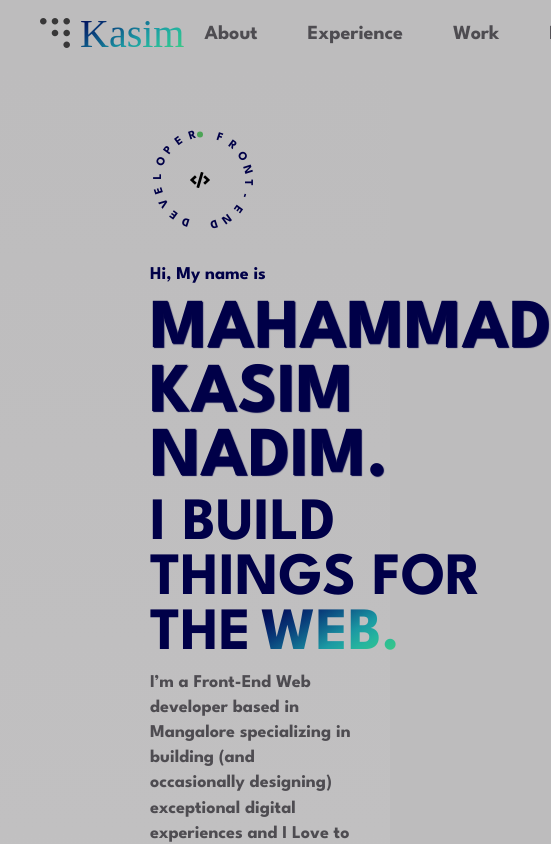
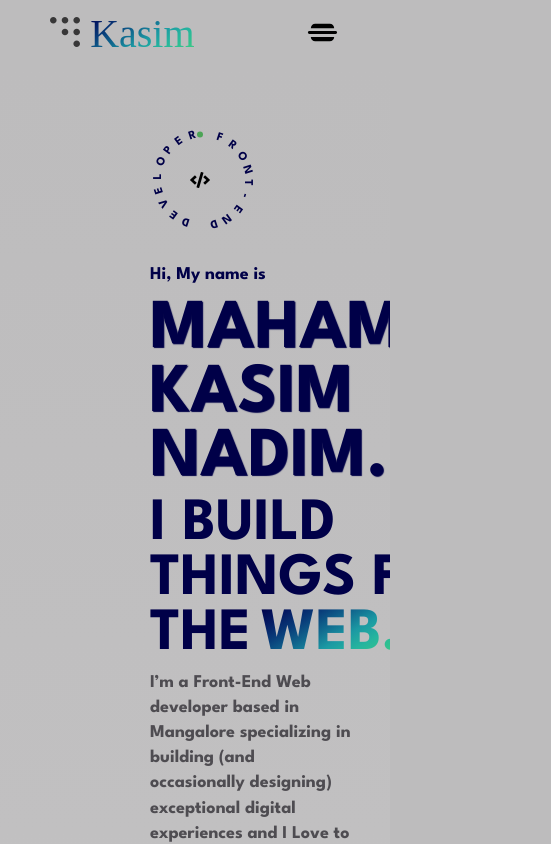
Before and after one commit to kasimnadim6/portfolio, a Next.js app: page / in a window 390 px wide. Shown: the top 844 px of the page, 551 px wide, since content can reach past the window. Built offline with nearby package versions, Linux system fonts and the light colour scheme; a web font is replaced by a local one.

Commit message:
header responsiveness

```diff
--- a/components/Header/Header.module.scss
+++ b/components/Header/Header.module.scss
@@ -1,3 +1,6 @@
+@import 'bootstrap/scss/_functions';
+@import 'bootstrap/scss/_variables';
+@import 'bootstrap/scss/mixins/_breakpoints';
 .header {
   position: fixed;
   top: 0;
@@ -35,6 +38,17 @@
     .icon-logo {
       font-size: 3rem;
       opacity: 0.7;
+      margin-right: 1rem;
+    }
+    .menu {
+      display: none;
+      background-color: transparent;
+      border: none;
+      cursor: pointer;
+      svg {
+        width: 3.5rem;
+        height: 3.5rem;
+      }
     }
   }
   .nav-links {
@@ -76,6 +90,20 @@
       }
     }
   }
+  .close {
+    display: none;
+    position: absolute;
+    bottom: 2rem;
+    background-color: transparent;
+    border: none;
+    cursor: pointer;
+    svg {
+      width: 3.5rem;
+      height: 3.5rem;
+      color: var(--primary-color);
+      filter: drop-shadow(0px 3px 3px rgba(0, 0, 0, 0.4));
+    }
+  }
   .social-icons ul {
     display: flex;
     li {
@@ -106,4 +134,55 @@
 }
 .hide-header {
   transform: translateY(-7rem);
+  @include media-breakpoint-down(sm) {
+    transform: translateY(0);
+  }
 }
+
+@include media-breakpoint-down(sm) {
+  .header {
+    flex-direction: column;
+    max-height: 100%;
+    height: 100%;
+    padding: 2rem 0;
+    .logo-box {
+      .menu {
+        display: block;
+      }
+    }
+    .nav-links {
+      width: 100%;
+      margin-top: 3rem;
+      ul {
+        width: 100%;
+        align-items: center;
+        li {
+          @include media-breakpoint-down(sm) {
+            flex: 1;
+            padding: 0;
+            &:not(:last-child) {
+              margin-right: 0;
+            }
+          }
+        }
+        @include media-breakpoint-down(sm) {
+          flex-direction: column;
+        }
+      }
+    }
+    .close {
+      display: block;
+    }
+  }
+  .mobile-header-collapsed {
+    max-height: 7rem;
+    padding-top: 1rem;
+    .logo-box {
+      width: 100%;
+      justify-content: space-around;
+    }
+    .nav-links {
+      display: none;
+    }
+  }
+}
--- a/components/Header/Header.tsx
+++ b/components/Header/Header.tsx
@@ -1,11 +1,15 @@
 import styles from './Header.module.scss';
 import Head from 'next/head';
 import { SiCoderwall } from 'react-icons/si';
+import { AiOutlineCloseCircle } from 'react-icons/ai';
+import { CgMenuHotdog } from 'react-icons/cg';
 import { BaseSyntheticEvent, useEffect, useRef, useState } from 'react';
 import { motion } from 'framer-motion';
 import { fall, fallItem, linkVariants } from '../../animations/animations';
 
 const Header = () => {
+  const [mobile_isHeaderCollapsed, mobile_setIsHeaderCollapsed] =
+    useState(true);
   const [scroll, setScroll] = useState({
     curScroll: 0,
     prevScroll: 0,
@@ -51,6 +55,7 @@ const Header = () => {
 
   const navigationHandler = (e: BaseSyntheticEvent) => {
     e.preventDefault();
+    mobile_setIsHeaderCollapsed((val) => !val);
     const target = e.target.textContent + '';
     document.getElementById(target?.toLocaleLowerCase())?.scrollIntoView({
       behavior: 'smooth',
@@ -63,7 +68,9 @@ const Header = () => {
     <header
       className={`${styles.header} ${
         scroll.curScroll > 50 ? styles.shadow : ''
-      } ${hideHeader ? styles['hide-header'] : ''}`}
+      } ${hideHeader ? styles['hide-header'] : ''} ${
+        mobile_isHeaderCollapsed ? styles['mobile-header-collapsed'] : ''
+      }`}
     >
       <Head>
         <title>Mahammad Kasim Nadim</title>
@@ -78,10 +85,16 @@ const Header = () => {
       >
         <motion.div variants={fallItem}>
           <SiCoderwall className={styles['icon-logo']} />
+          <span className={styles.logo}>Kasim</span>
         </motion.div>
-        <motion.div variants={fallItem} className={styles.logo}>
-          Kasim
-        </motion.div>
+        {mobile_isHeaderCollapsed && (
+          <button
+            className={styles.menu}
+            onClick={() => mobile_setIsHeaderCollapsed((val) => !val)}
+          >
+            <CgMenuHotdog />
+          </button>
+        )}
       </motion.div>
 
       <nav className={styles['nav-links']}>
@@ -108,6 +121,14 @@ const Header = () => {
           </motion.li>
         </motion.ul>
       </nav>
+      {!mobile_isHeaderCollapsed && (
+        <button
+          className={styles.close}
+          onClick={() => mobile_setIsHeaderCollapsed((val) => !val)}
+        >
+          <AiOutlineCloseCircle />
+        </button>
+      )}
       {/* <div className={styles['social-icons']}>
         <ul>
           <li>
--- a/package.json
+++ b/package.json
@@ -9,6 +9,7 @@
     "lint": "next lint"
   },
   "dependencies": {
+    "bootstrap": "^5.0.1",
     "framer-motion": "^6.3.3",
     "next": "12.1.5",
     "react": "18.0.0",
--- a/pages/Home.module.scss
+++ b/pages/Home.module.scss
@@ -1,3 +1,7 @@
+@import 'bootstrap/scss/_functions';
+@import 'bootstrap/scss/_variables';
+@import 'bootstrap/scss/mixins/_breakpoints';
+
 .container {
   background: linear-gradient(
     to bottom,
--- a/styles/globals.scss
+++ b/styles/globals.scss
@@ -14,4 +14,5 @@ body {
   // font-family: 'Lato', sans-serif;
   font-size: 62.5%;
   background-color: var(--white-light-1);
+  overflow-x: hidden;
 }
```
Also changed, not shown: 1 other file (tests, documents, lock files or other folders).
